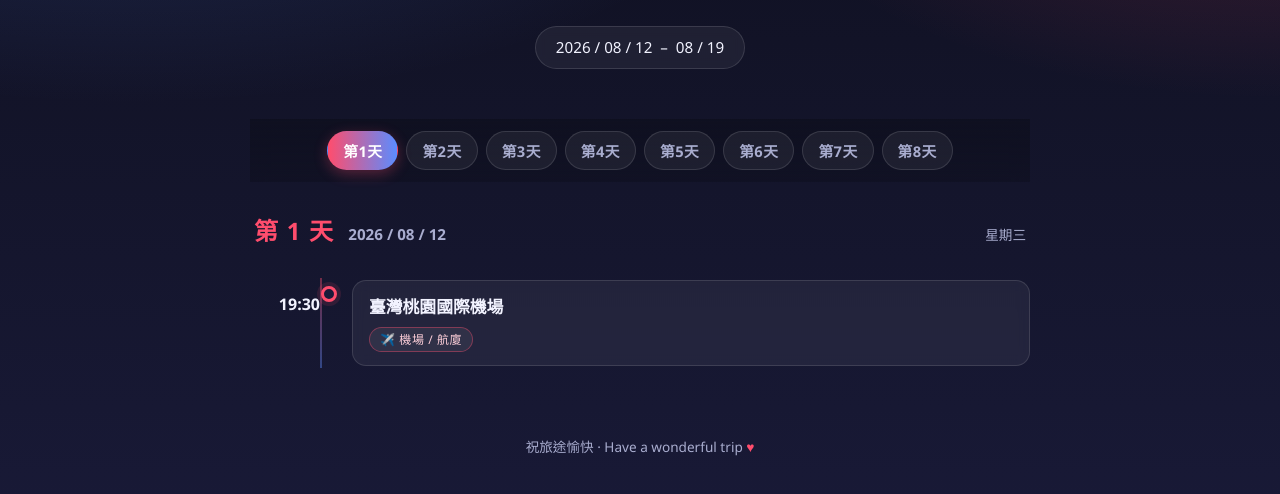
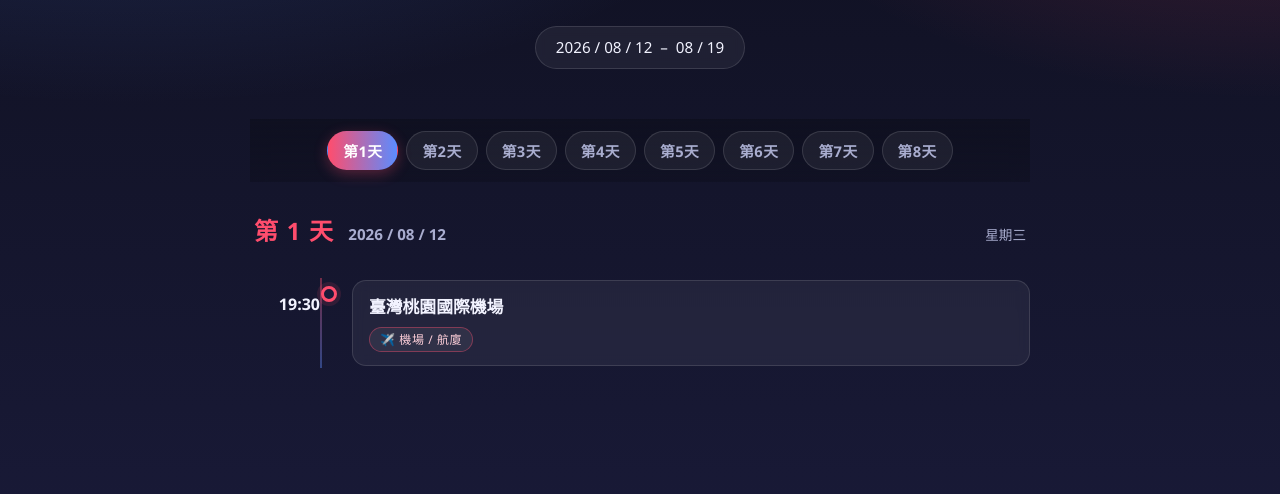
Before and after one commit to Rinilin/korea-trip-v2, a plain HTML site: page index.html in a window 1280 px wide. Shown: the part 176-670 px from the top of the page. Drawn offline with Linux system fonts and the light colour scheme.

Commit message:
移除頁尾祝福語
Co-Authored-By: Claude Opus 4.8 <noreply@anthropic.com>

```diff
--- a/index.html
+++ b/index.html
@@ -132,9 +132,6 @@
   <nav class="tabs" id="tabs"></nav>
   <main id="itinerary"></main>
 
-  <footer>
-    <p>祝旅途愉快 · Have a wonderful trip <span class="heart">♥</span></p>
-  </footer>
 </div>
 
 <script>
```
